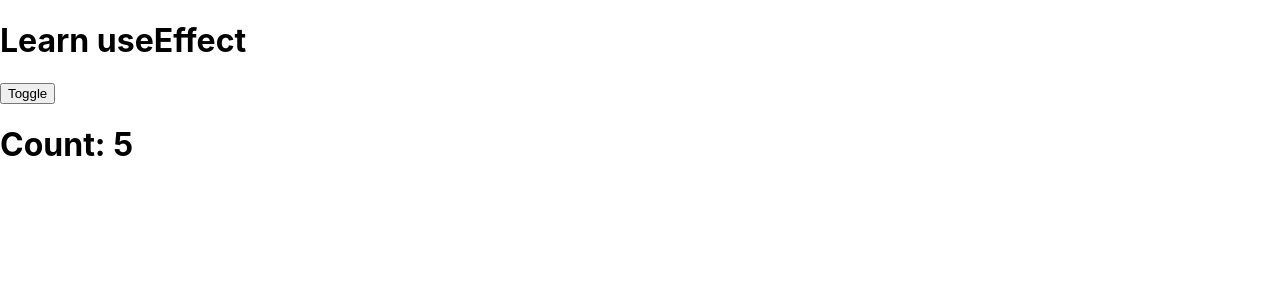
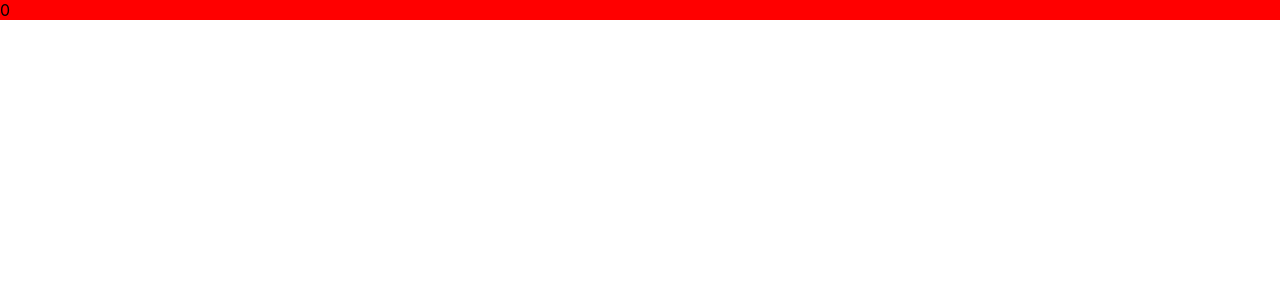
Before and after one commit to ntltss/js-react-learning, a React (Create React App) app: page / in a window 1280 px wide. Shown: the top 300 px of the page. Built offline with nearby package versions, Linux system fonts and the light colour scheme.

Commit message:
useEffectについてのサンプルを追加

```diff
--- a/public/index.html
+++ b/public/index.html
@@ -58,6 +58,7 @@
     <div id="root12"></div>
     <div id="root13"></div>
     <div id="root14"></div>
+    <div id="root15"></div>
 
     <!--
       This HTML file is a template.
--- /dev/null
+++ b/src/SampleUseLayoutEffect.js
@@ -0,0 +1,20 @@
+import {useState, useLayoutEffect, useRef} from 'react';
+
+function SampleUseLayoutEffect(){
+    const [count, setCount] = useState(99999);
+    const divElement = useRef();
+
+    useLayoutEffect(() => {
+        setCount(0);
+        const element = divElement.current;
+        element.style.backgroundColor = 'red';
+    },[]);
+
+    return (
+        <div ref={divElement} style={{backgroundColor: 'blue'}}>
+            {count}
+        </div>
+    );
+}
+
+export default SampleUseLayoutEffect;
--- a/src/index.js
+++ b/src/index.js
@@ -22,6 +22,7 @@ import SampleUseEffectFetch from './SampleUseEffectFetch';
 import SampleUseEffectFetchAsyncAwait from './SampleUseEffectFetchAsyncAwait';
 import Count from './Count';
 import CountControle from './CountControl';
+import SampleUseLayoutEffect from './SampleUseLayoutEffect';
 
 
 // ReactDOM.render(
@@ -129,14 +130,21 @@ import CountControle from './CountControl';
 //   document.getElementById('root13')
 // );
 
-// コンポーネントのアンマウントのサンプル
+// // コンポーネントのアンマウントのサンプル
+// reactDom.render(
+//   <React.StrictMode>
+//     <CountControle/>
+//   </React.StrictMode>,
+//   document.getElementById('root14')
+// );
+
+// useLayoutEffectのサンプル
 reactDom.render(
   <React.StrictMode>
-    <CountControle/>
+    <SampleUseLayoutEffect/>
   </React.StrictMode>,
-  document.getElementById('root14')
+  document.getElementById('root15')
 );
-
 
 // If you want to start measuring performance in your app, pass a function
 // to log results (for example: reportWebVitals(console.log))
```
